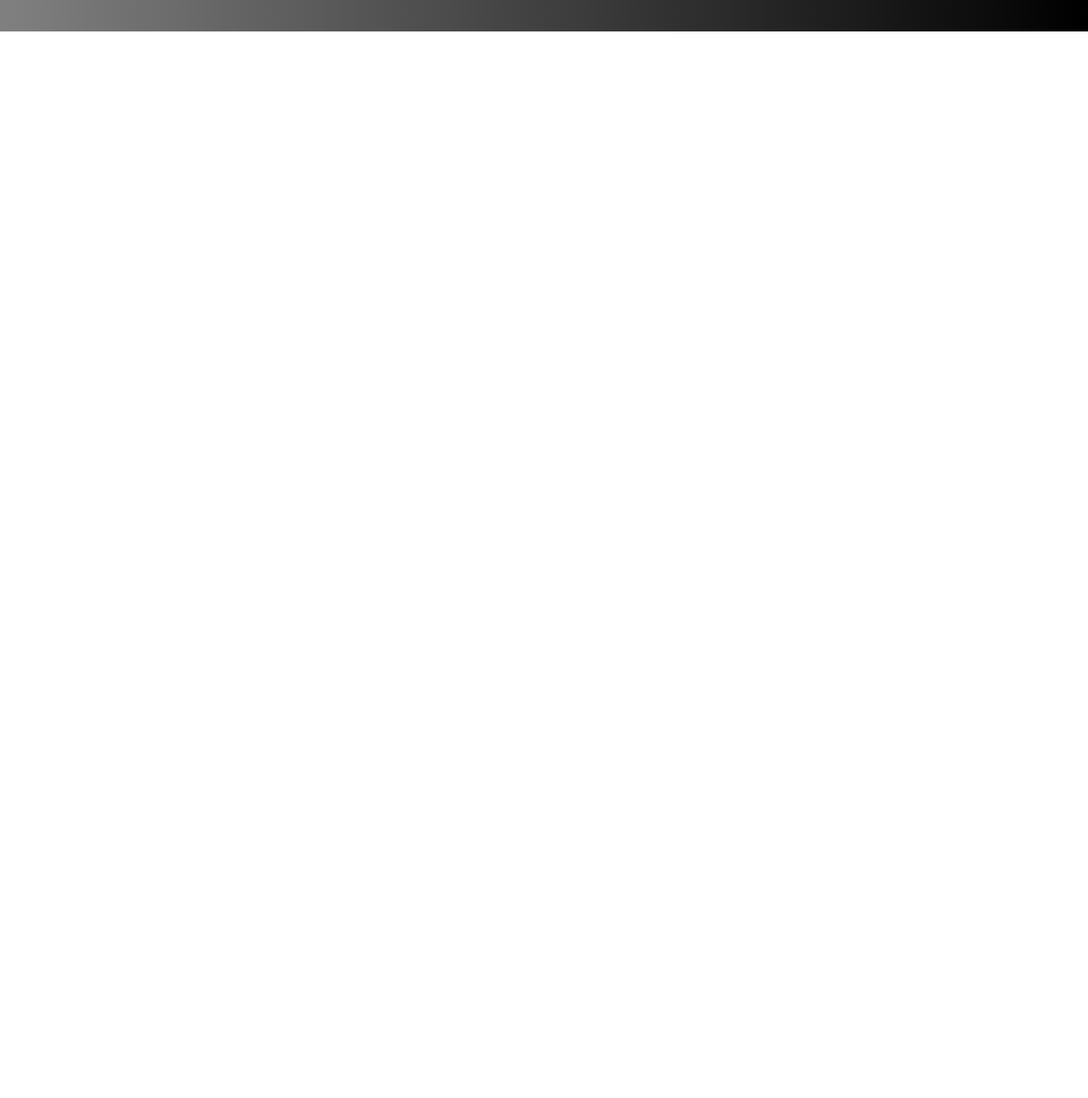
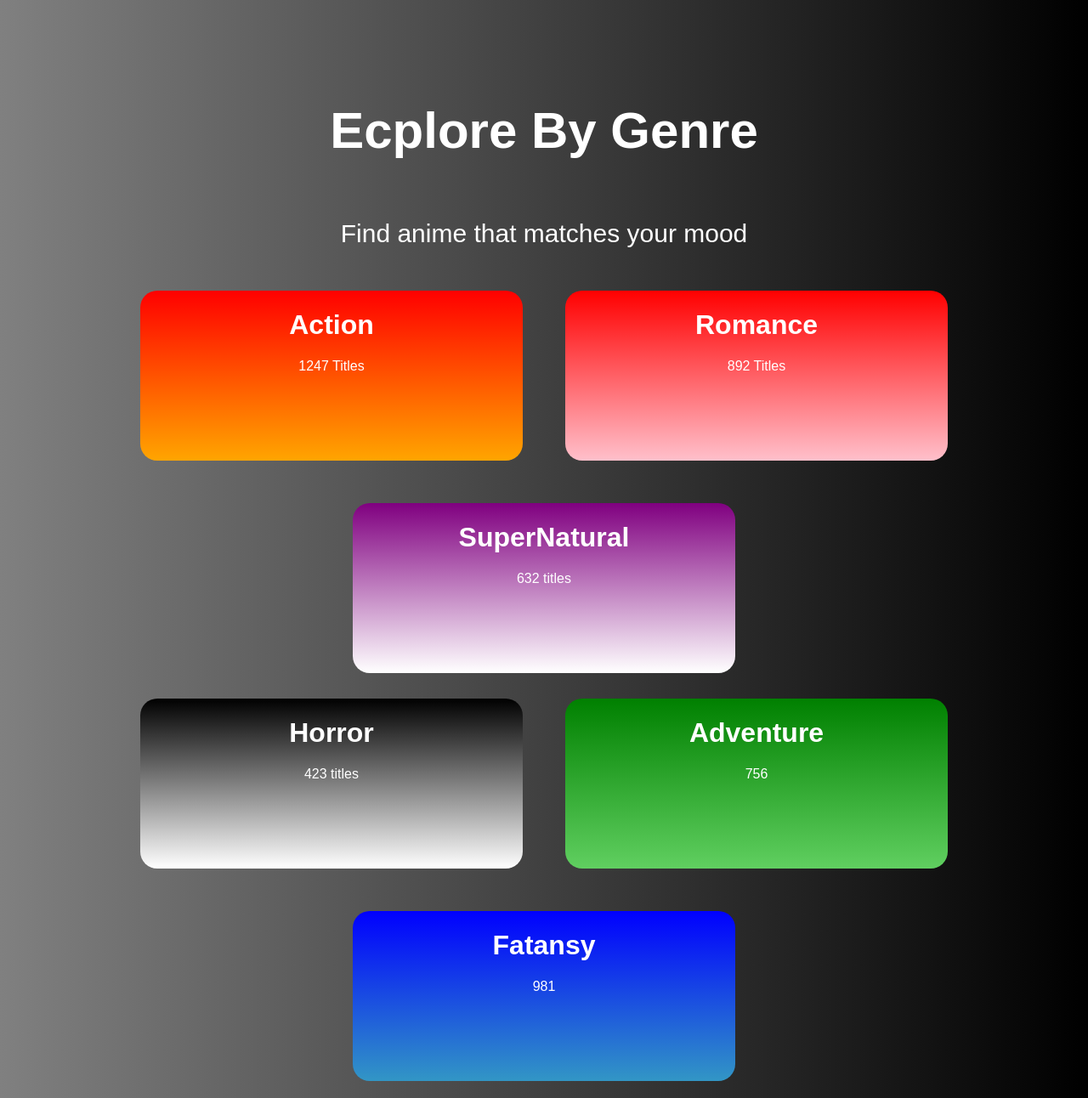
Before and after one commit to Zander0070/Front-End-Prac3, a plain HTML site: page Front-End-Prep3/Index.html in a window 1280 px wide. Shown: the part 3688-4980 px from the top of the page at 85% size. Before the commit the page ends 3725 px from the top, so only its background shows below. Drawn offline with Linux system fonts and the light colour scheme.

Commit message:
Add files via upload

```diff
--- a/Front-End-Prep3/Index.html
+++ b/Front-End-Prep3/Index.html
@@ -87,5 +87,55 @@
     </div>
 
 </div>
+
+
+<div id="Body2">
+    <div id="Body2-Header">
+        <h1>Ecplore By Genre</h1>
+        <p>Find anime that matches your mood</p>
+    </div>
+
+    <div id="Slot-Container3" >
+        <div id="Slot2" style="background : linear-gradient(red,orange);">
+
+            <h1>Action</h1>
+            <p>1247 Titles</p>
+
+        </div>
+        <div id="Slot2" style="background: linear-gradient(red,pink);">
+
+            <h1>Romance</h1>
+            <p>892 Titles</p>
+
+        </div>
+        <div id="Slot2" style="background: linear-gradient(purple, white);">
+
+            <h1>SuperNatural</h1>
+            <p>632 titles</p>
+
+        </div>
+    </div>
+    <div id="Slot-Container4" style="padding-top: 30px;" >
+        <div id="Slot2" style="background: linear-gradient(black,white);">
+
+            <h1>Horror</h1>
+            <p>423 titles</p>
+
+        </div>
+        <div id="Slot2" style="background: linear-gradient(green,rgb(96, 207, 96));">
+
+            <h1>Adventure</h1>
+            <p>756</p>
+
+        </div>
+        <div id="Slot2" style="background: linear-gradient(blue, rgb(50, 150, 197));">
+
+            <h1>Fatansy</h1>
+            <p>981</p>
+
+        </div>
+    </div>
+
+</div>
 </body>
 </html>
--- a/Front-End-Prep3/style.css
+++ b/Front-End-Prep3/style.css
@@ -1,7 +1,7 @@
 /* General reset */
 body {
     margin: 0;
-    font-family: Verdana, Geneva, Tahoma, sans-serif;
+    font-family: 'Bebas Neue', sans-serif;
     color: white;
 
 }
@@ -125,3 +125,56 @@ button:hover {
 
     color: white;
 }
+
+
+#Body2 {
+       background: linear-gradient(to right, grey, black);
+    padding: 40px 20px;
+}
+
+
+#Body2-Header {
+    display: flex;
+    flex-direction: column;
+    justify-content: center;
+    align-items: center;
+    font-size: 30px;
+    text-align: center;
+    color: white;
+    padding: 20px;
+}
+
+#Slot-Container3 {
+    display: flex;
+    flex-wrap: wrap;
+    flex-direction: row;
+    justify-content: center;
+    gap: 50px;
+
+    color: white;
+}
+
+#Slot2{
+
+    width: 450px;
+    height: 200px;
+
+    border-radius: 20px;
+    text-align: center;
+
+}
+
+#Slot2:hover{
+    transform: scale(1.1)
+
+}
+
+#Slot-Container4 {
+    display: flex;
+    flex-wrap: wrap;
+    flex-direction: row;
+    justify-content: center;
+    gap: 50px;
+
+    color: white;
+}
```
